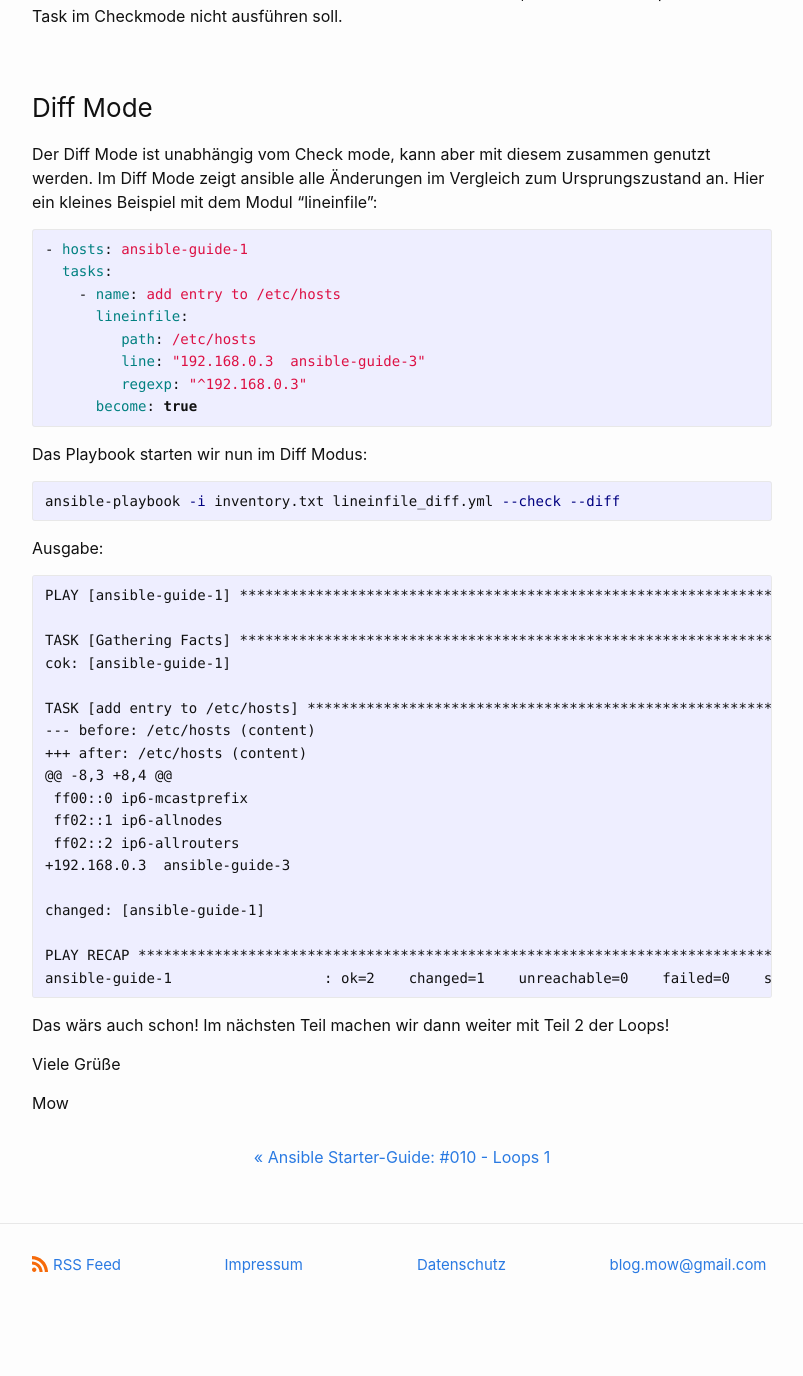
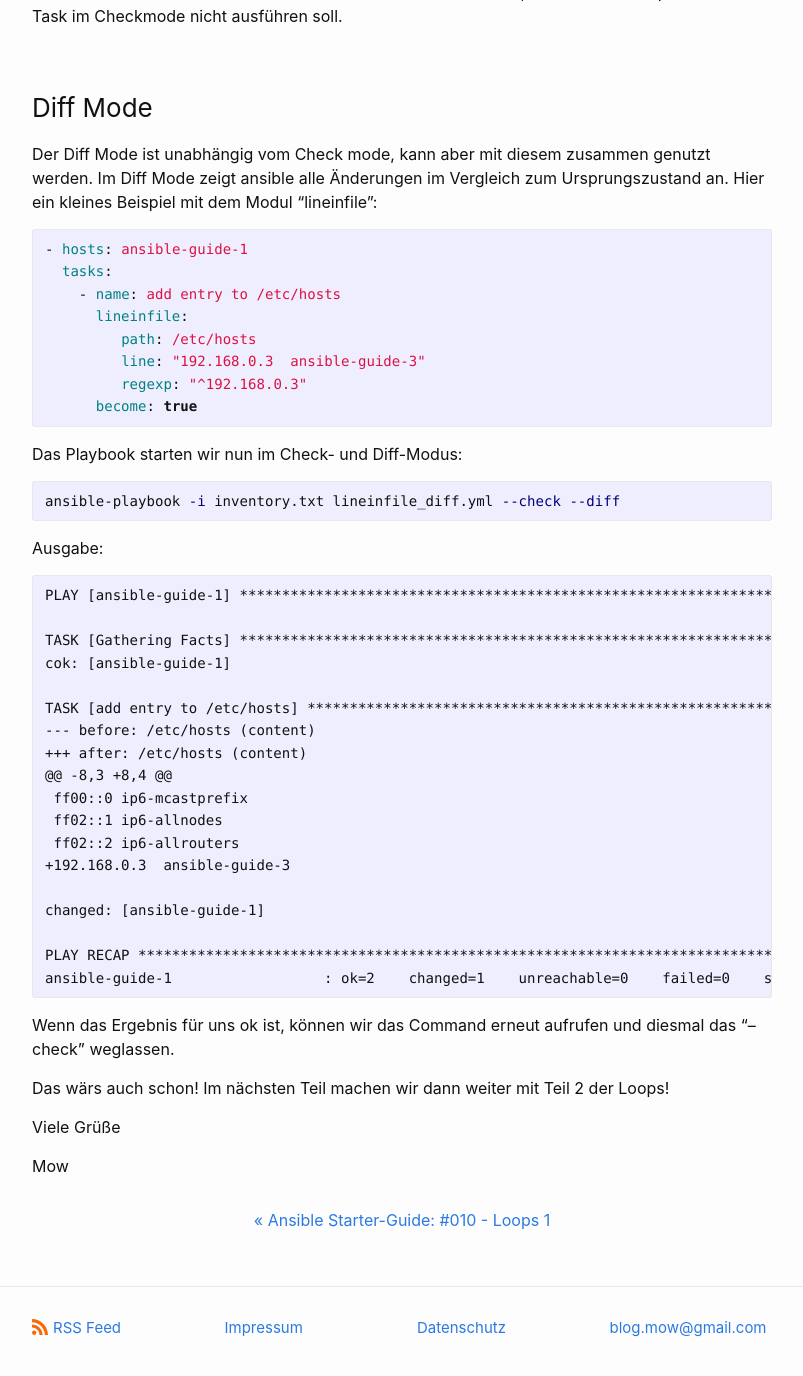
Before and after one commit to dermow/staging, a Jekyll site: the page built from _posts/2021-05-10-ansible-guide-11.markdown, in a window 1280 px wide and 1400 px high, scrolled down 1673 px. Shown: the top 1376 px of the window, without its empty margins (238-1041 px from the left). Built offline with Jekyll 4.4.1, drawn with Linux system fonts in a browser that asks for light colours; comment, search, counter and statistics services are not loaded; before the commit the page ends 3010 px from its top, so only the background shows below that.

Commit message:
Update 2021-05-10-ansible-guide-11.markdown

````diff
--- a/_posts/2021-05-10-ansible-guide-11.markdown
+++ b/_posts/2021-05-10-ansible-guide-11.markdown
@@ -79,7 +79,7 @@ Ursprungszustand an. Hier ein kleines Beispiel mit dem Modul "lineinfile":
       become: true
 ```
 
-Das Playbook starten wir nun im Diff Modus:
+Das Playbook starten wir nun im Check- und Diff-Modus:
 ```bash
 ansible-playbook -i inventory.txt lineinfile_diff.yml --check --diff
 ```
@@ -105,6 +105,8 @@ PLAY RECAP *********************************************************************
 ansible-guide-1                  : ok=2    changed=1    unreachable=0    failed=0    skipped=0    rescued=0    ignored=0
 ```
 
+Wenn das Ergebnis für uns ok ist, können wir das Command erneut aufrufen und diesmal das "--check" weglassen.
+
 Das wärs auch schon! Im nächsten Teil machen wir dann weiter mit Teil 2 der Loops!
 
 Viele Grüße
````
